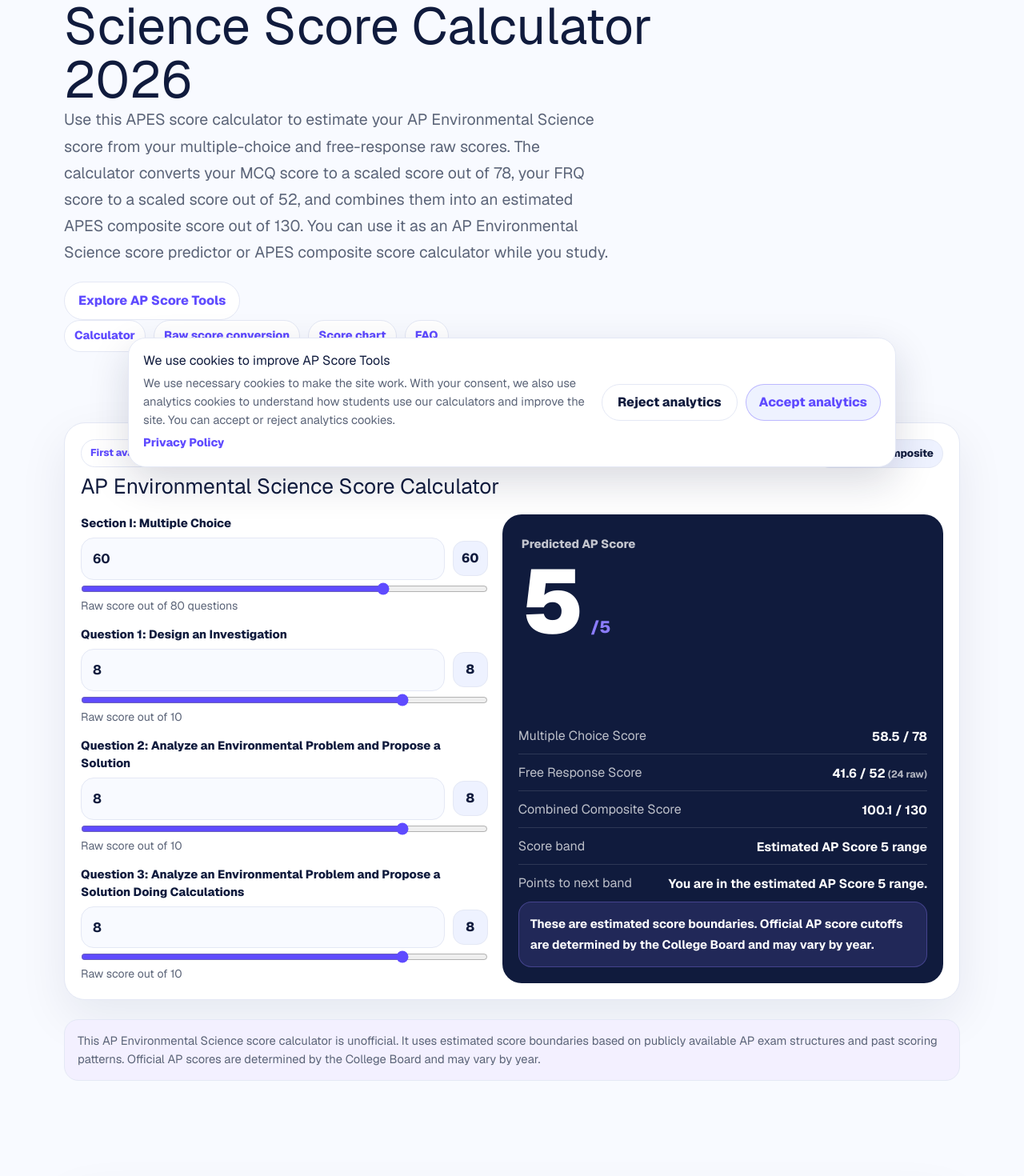
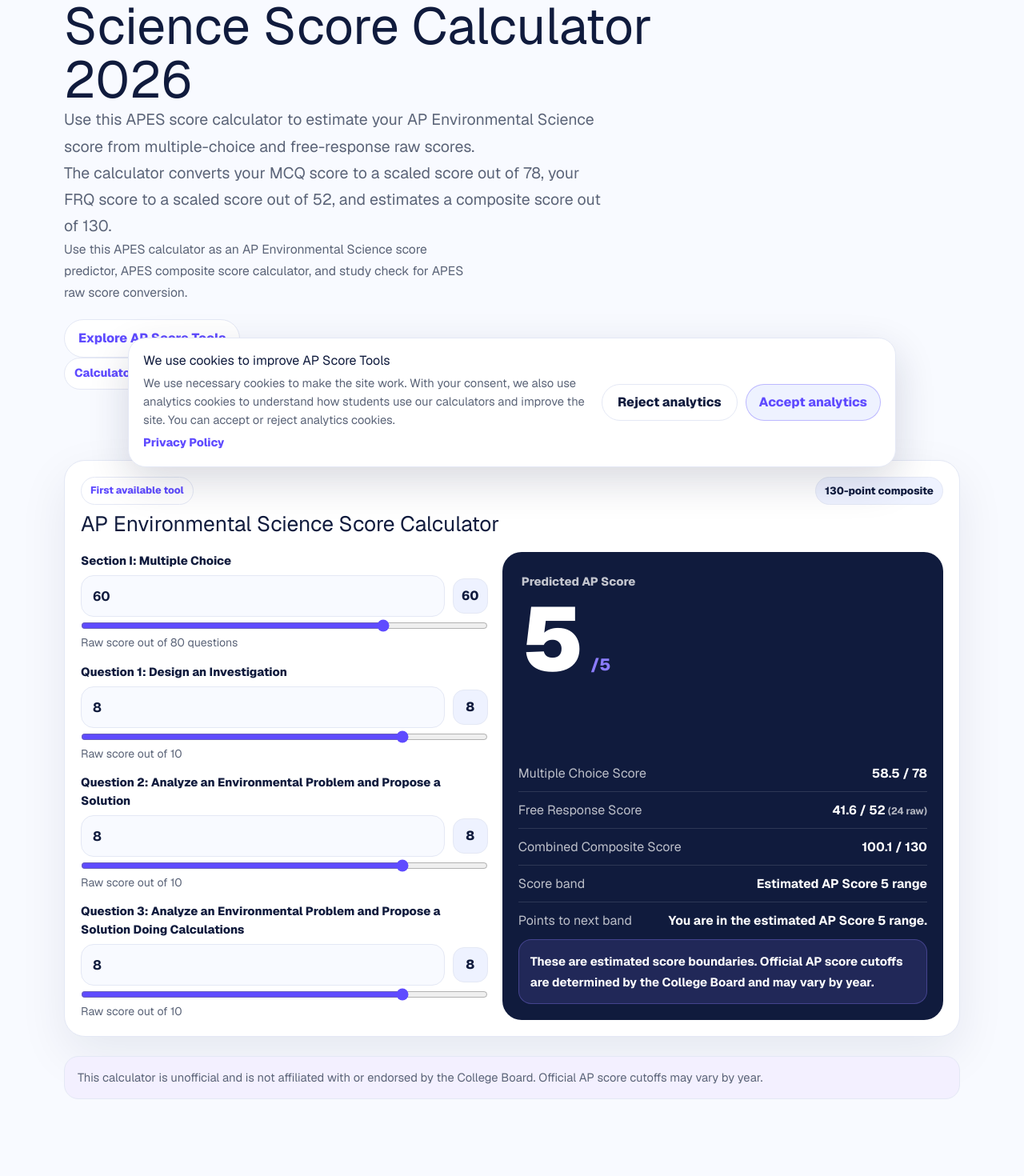
Before and after one commit to clairesun0731-art/apscoretools, a Next.js app: page /ap-environmental-science-score-calculator in a window 1280 px wide. Shown: the part 200-1670 px from the top of the page at 80% size. Built offline with nearby package versions, Linux system fonts and the light colour scheme; no server answers.

Commit message:
Optimize APES page CTR and internal links

```diff
--- a/app/ap-environmental-science-score-calculator/page.tsx
+++ b/app/ap-environmental-science-score-calculator/page.tsx
@@ -7,10 +7,10 @@
 export const metadata: Metadata = {
   title: {
     absolute:
-      "AP Environmental Science Score Calculator 2026 | APES Score Predictor",
+      "APES Score Calculator 2026 | AP Environmental Science Score Predictor",
   },
   description:
-    "Estimate your AP Environmental Science score with our free APES score calculator. Enter your MCQ and FRQ raw scores to predict your unofficial AP score from 1 to 5.",
+    "Enter your MCQ and FRQ raw scores to estimate your APES score. Free unofficial AP Environmental Science score calculator with composite score out of 130.",
   alternates: {
     canonical:
       "https://www.apscoretools.com/ap-environmental-science-score-calculator/",
@@ -158,12 +158,17 @@
           <h1>AP Environmental Science Score Calculator 2026</h1>
           <p className="lead">
             Use this APES score calculator to estimate your AP Environmental
-            Science score from your multiple-choice and free-response raw
-            scores. The calculator converts your MCQ score to a scaled score
-            out of 78, your FRQ score to a scaled score out of 52, and combines
-            them into an estimated APES composite score out of 130. You can use
-            it as an AP Environmental Science score predictor or APES composite
-            score calculator while you study.
+            Science score from multiple-choice and free-response raw scores.
+          </p>
+          <p className="lead">
+            The calculator converts your MCQ score to a scaled score out of 78,
+            your FRQ score to a scaled score out of 52, and estimates a
+            composite score out of 130.
+          </p>
+          <p className="short-note">
+            Use this APES calculator as an AP Environmental Science score
+            predictor, APES composite score calculator, and study check for
+            APES raw score conversion.
           </p>
           <div className="hero-actions">
             <Link className="button" href="/">
@@ -184,10 +189,9 @@
           <ApesCalculator mode="full" />
           <article className="disclaimer">
             <p>
-              This AP Environmental Science score calculator is unofficial. It
-              uses estimated score boundaries based on publicly available AP
-              exam structures and past scoring patterns. Official AP scores are
-              determined by the College Board and may vary by year.
+              This calculator is unofficial and is not affiliated with or
+              endorsed by the College Board. Official AP score cutoffs may vary
+              by year.
             </p>
           </article>
         </div>
@@ -396,32 +400,29 @@
           </article>
 
           <article className="card prose-card">
-            <h2>Related AP Score Calculators</h2>
+            <h2>Explore More AP Score Tools</h2>
             <p>
-              More calculators are planned for AP Biology, AP Chemistry, AP
-              Psychology, and AP Statistics. The APES score chart and APES raw
-              score conversion on this page are estimates, and future subject
-              calculators will be labeled clearly when they go live.
+              Continue with the APES scoring guide, browse the calculator hub,
+              or check the AP Biology and AP Chemistry calculator pages. The
+              APES score chart and APES raw score conversion on this page are
+              estimates.
             </p>
             <div className="hero-actions">
-              <Link className="button secondary" href="/">
-                AP Score Tools home
-              </Link>
+              <TrackedLink
+                className="button secondary"
+                eventName="scoring_guide_click"
+                eventParams={{ source: "apes_calculator_page" }}
+                href="/how-ap-environmental-science-is-scored/"
+              >
+                How AP Environmental Science Is Scored
+              </TrackedLink>
               <TrackedLink
                 className="button"
                 eventName="calculator_hub_click"
                 eventParams={{ source: "apes_calculator_page" }}
                 href="/ap-score-calculators/"
               >
-                View AP score calculators
-              </TrackedLink>
-              <TrackedLink
-                className="button secondary"
-                eventName="scoring_guide_click"
-                eventParams={{ source: "apes_calculator_page" }}
-                href="/how-ap-environmental-science-is-scored/"
-              >
-                How APES is scored
+                AP Score Calculators Hub
               </TrackedLink>
               <TrackedLink
                 className="button secondary"
```
